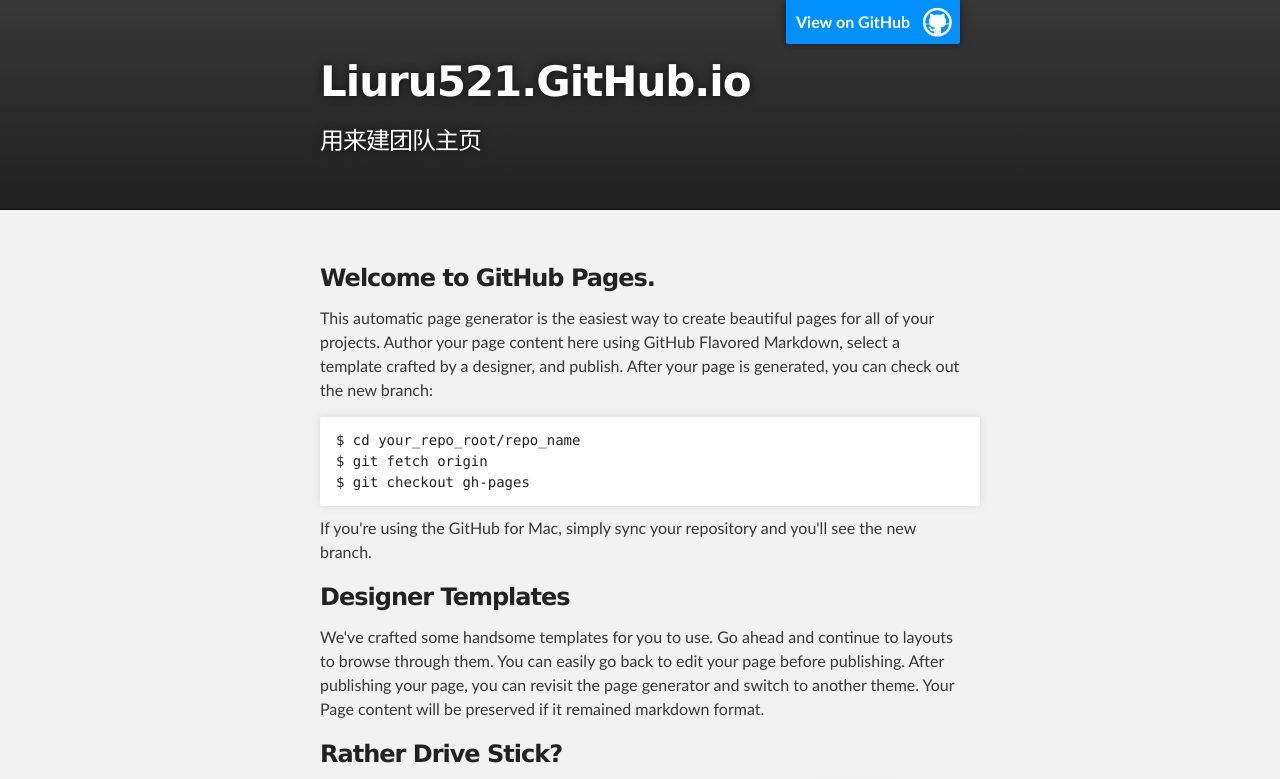
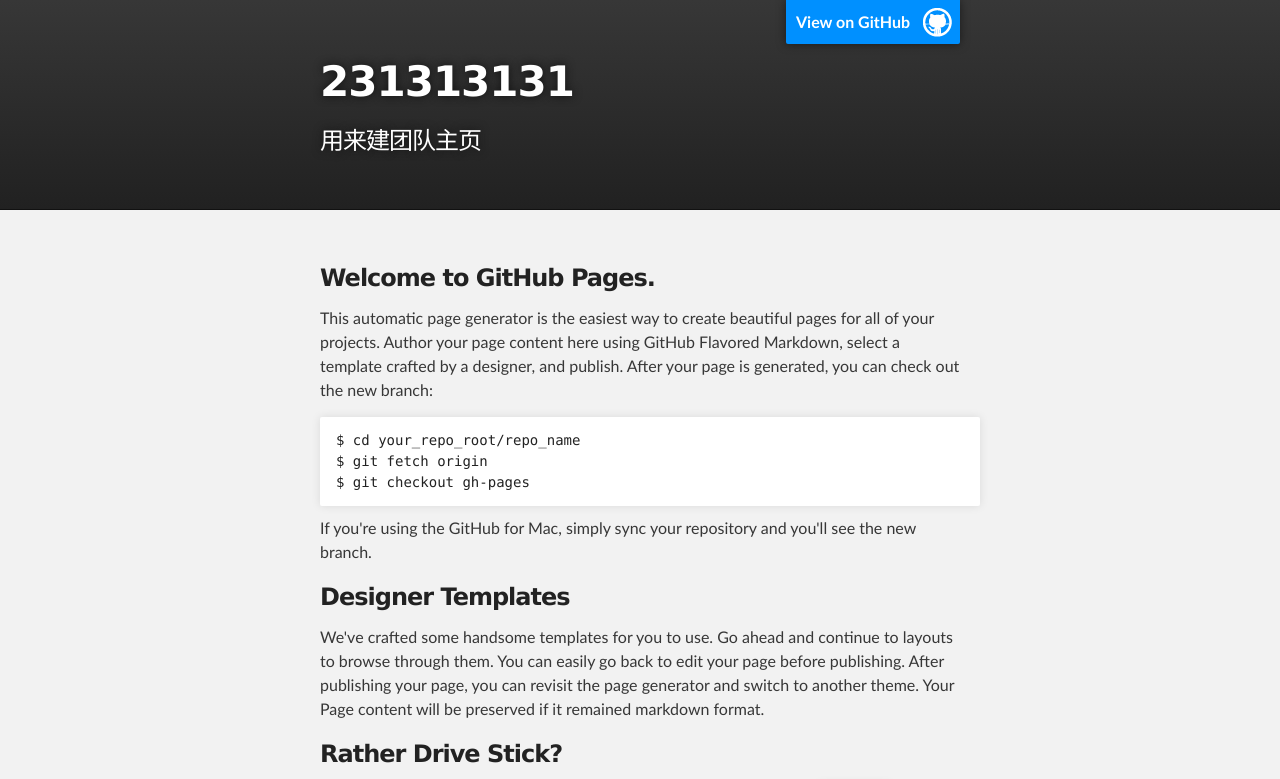
Before and after one commit to liuru521/liuru521.github.io, a plain HTML site: page index.html in a window 1280 px wide. Shown: the top 779 px of the page. Drawn offline with Linux system fonts and the light colour scheme.

Commit message:
test
test

```diff
--- a/index.html
+++ b/index.html
@@ -18,7 +18,7 @@
         <header class="inner">
           <a id="forkme_banner" href="https://github.com/liuru521">View on GitHub</a>
 
-          <h1 id="project_title">Liuru521.GitHub.io</h1>
+          <h1 id="project_title">231313131</h1>
           <h2 id="project_tagline">用来建团队主页</h2>
 
         </header>
```
